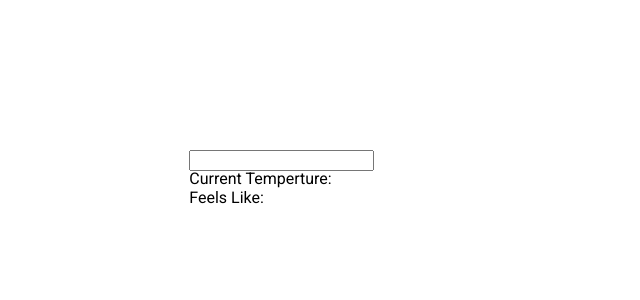
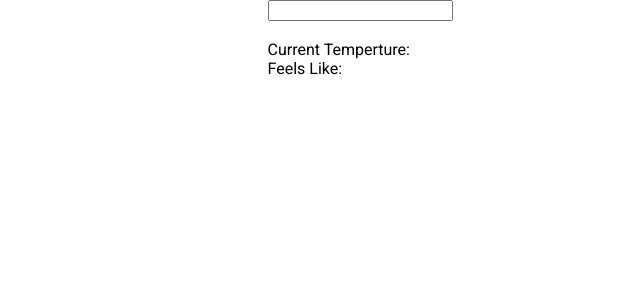
Before and after one commit to vincentcollis/Weather_Zip, a React (Create React App) app: page / in a window 1280 px wide. Shown: the top 300 px of the page, without its empty margins (280-920 px from the left). Built offline with nearby package versions, Linux system fonts and the light colour scheme.

Commit message:
position content in middle

```diff
--- a/src/components/Location.js
+++ b/src/components/Location.js
@@ -2,12 +2,15 @@ import React, {useState} from 'react'
 import styled from 'styled-components'
 
 
+// styling
+const Form = styled.form`
+    grid-column: 2/2 ;
+    grid-row : 2/3;
+`
+
+
 export default function Location (props){
-    // styling
-    const StyledForm = styled.form`
-        grid-column: 4/8 ;
-        grid-row : 3/6;
-    `
+
 
     // saving props to constant
     const fetchData = props.fetchData
@@ -45,8 +48,8 @@ export default function Location (props){
 
 
     return(
-        <StyledForm onSubmit={submitHandler}>
+        <Form onSubmit={submitHandler}>
             <input name = 'zipcode' type='text' onChange = {changeHandler} value ={input} />
-        </StyledForm>
+        </Form>
     )
 }
--- a/src/containers/Layout.js
+++ b/src/containers/Layout.js
@@ -15,12 +15,12 @@ const Container = styled.div`
   /* max-width: 1680px; */
   margin: 0 auto;
   display: grid;
-  grid-template-rows: 150px auto auto auto auto auto;
+  grid-template-rows: auto auto auto;
   /* grid-column-gap: 16px; */
 `
 
 
-const Layout = ({children}) => {
+function Layout({children}){
     return(
         <>
             <GlobalStyle theme="sizing" />
--- a/src/containers/TodayForcast.js
+++ b/src/containers/TodayForcast.js
@@ -1,15 +1,17 @@
 import React from 'react'
 import styled from 'styled-components'
+
+// styling
+const StyledDiv = styled.div`
+    grid-column: 2/2 ;
+    grid-row : 4/5;
+`
 
 export default function TodayForcast(props) {
     // destruct props
     let {feelsLike, temp, description} = props
 
-    // styling
-    const StyledDiv = styled.div`
-        grid-column: 4/8 ;
-        grid-row : 3/6;
-    `
+
 
     console.log(temp)
     return (
```
Also changed, not shown: 1 other file (tests, documents, lock files or other folders).
